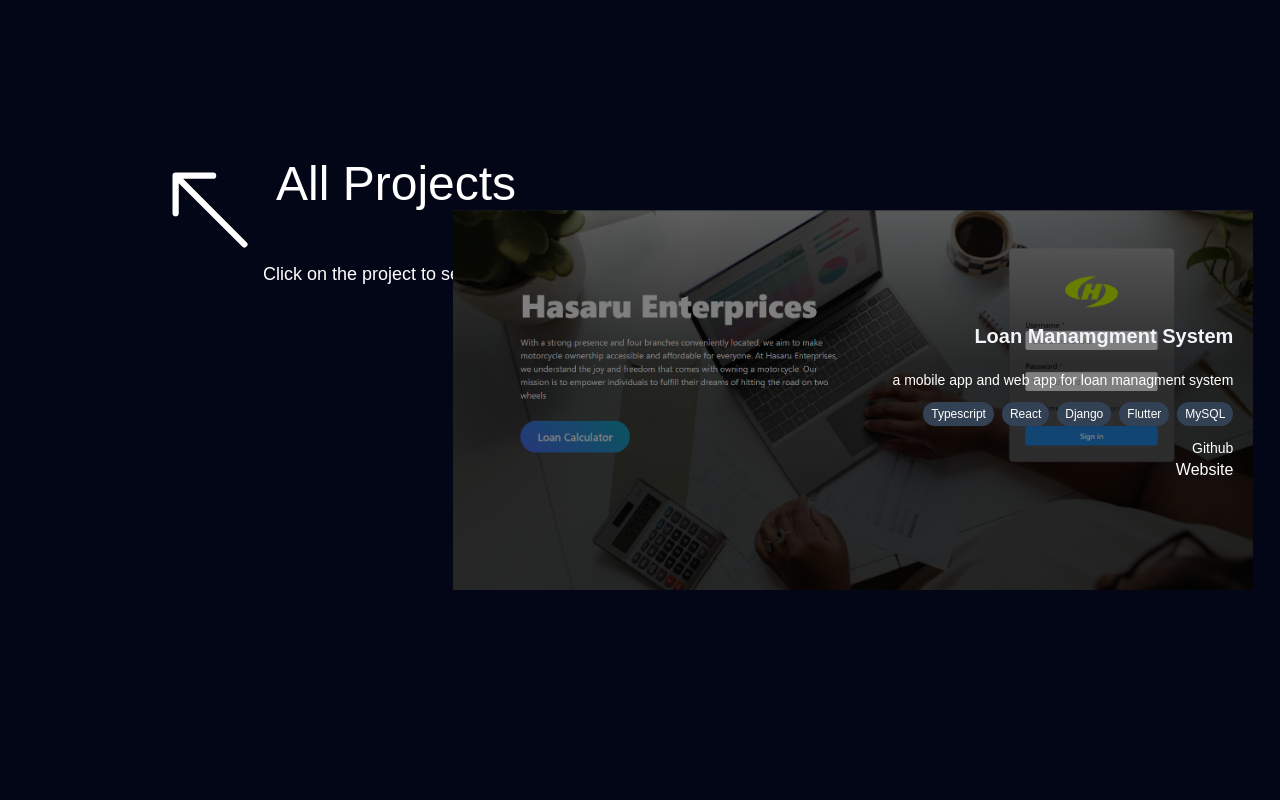
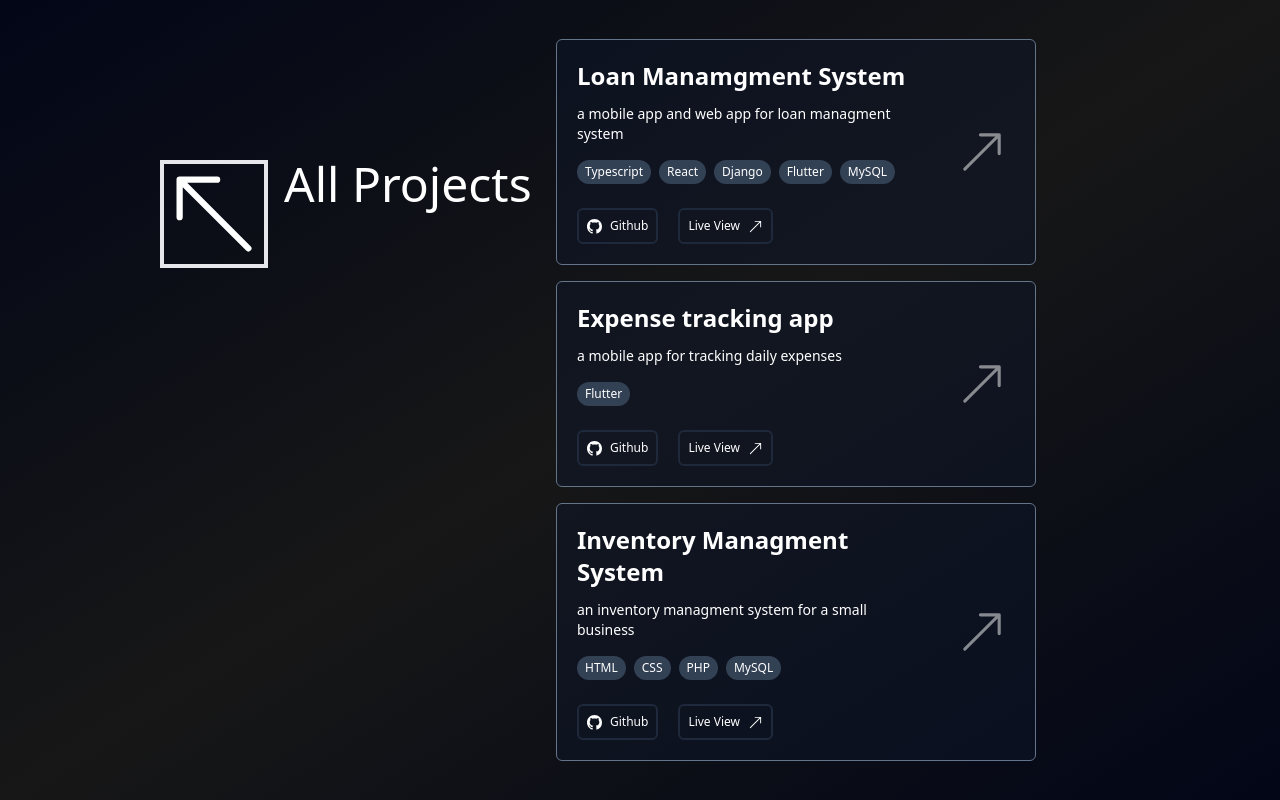
Before and after one commit to DamiduShalinda/personal-portfolio, a React (Vite) app: page /allprojects in a window 1280 px wide. Shown: the top 800 px of the page. Built offline with nearby package versions, Linux system fonts and the light colour scheme.

Commit message:
still changing allprojects page

```diff
--- a/src/AllProjetcs.tsx
+++ b/src/AllProjetcs.tsx
@@ -1,29 +1,97 @@
 import React from 'react';
 import ScrollToTopButton from './components/ScrollToTopButton';
-import VerticalSlider from './components/vertical-slider/VerticalSlider';
-import { BsArrowUpLeft } from 'react-icons/bs';
+import { BsArrowUpLeft , BsArrowUpRight , BsGithub} from 'react-icons/bs';
 import { Link } from 'react-router-dom';
+import { projectsdata } from './data';
+import { motion } from 'framer-motion';
 
 const AllProjetcs: React.FC = () => {
 
+  const variants = {
+    hidden: { opacity: 0 , scale: 0.9 },
+    visible: { opacity: 0.5 , scale: 1 },
+    hover: {
+      scale: 1.3 ,
+      opacity: 1,
+      duration: 0.5,
+    },
+    tap: { scale: 0.9 },
+  }
+
   return (
-    <div className='w-full text-white snap-y snap-mandatory'>
+    <div className='w-full text-white snap-y snap-mandatory h-screen max-h-full '>
       <ScrollToTopButton/>
-      <div className='grid md:grid-cols-3'>
       <div className='fixed pt-40 pl-40'>
             <div className='items-start justify-center flex flex-row'>
+              <motion.div
+                initial={{ opacity: 0, x: -100  , scale: 1}}
+                animate={{ opacity: 1, x: 0 }}
+                transition={{ duration: 0.5 }}
+                whileHover={{ scale: 1.1 }}
+                whileTap={{ scale: 0.9 }}
+                className='border-4 '
+              >
                 <Link to='/'>
                   <BsArrowUpLeft size={100} />
                 </Link>
+              </motion.div>
               <p className='text-5xl pl-4'>All Projects</p>
             </div>
-            <div>
-              <p className='text-lg text-right'>Click on the project to see more</p>
+          </div>
+      <div className='max-w-[1000px] mx-auto px-8 flex flex-col justify-center h-full'>
+        <div className='grid md:grid-cols-3'>
+          <div></div>
+          <div className='col-span-2 flex flex-col items-center justify-start gap-4'>
+            {projectsdata.map((project, index) => (
+                <div key={index} className='flex flex-row justify-between border w-[30rem] rounded-md border-slate-500 bg-slate-900 bg-opacity-50'>
+                  <div className='flex flex-col p-5'>
+                    <p className='text-2xl font-semibold mb-3'>{project.title}</p>
+                    <p className='text-sm font-light mb-2'>{project.description}</p>
+                    <div className='flex flex-wrap gap-2 my-2'>
+                        {project.technologies.map((technology , index) => (
+                         <div key={index} className='bg-slate-700 px-2 py-1 rounded-full text-xs'>
+                            {technology}
+                          </div>
+                           ))}
+                    </div>
+                    <div className='flex flex-row gap-5 mt-4'>
+                      <a href={project.githublink} target='_blank' rel="noreferrer">
+                        <motion.div
+                          initial={{ opacity: 1, scale: 1 }}
+                          whileHover={{ scale: 1.1 , opacity: 1}}
+                          whileTap={{ scale: 0.9 }}
+                        className="flex flex-row items-center gap-2 border-2 border-slate-800 p-2 rounded-md hover:border-slate-700">
+                          <BsGithub size={15}/>
+                          <p className='text-xs'>Github</p>
+                        </motion.div>
+                      </a>
+                      <a href={project.weblink} target='_blank' rel="noreferrer">
+                        <motion.div
+                          initial={{ opacity: 1, scale: 1 }}
+                          whileHover={{ scale: 1.1 , opacity: 1}}
+                          whileTap={{ scale: 0.9 }}
+                        className="flex flex-row items-center gap-2 border-2 border-slate-800 p-2 rounded-md hover:border-slate-700">
+                          <p className='text-xs'>Live View</p>
+                          <BsArrowUpRight size={15}/>
+                        </motion.div>
+                      </a>
                     </div>
                   </div>
-        <div></div>
-        <div className='col-span-2'>
-        <VerticalSlider/>
+                    <div className='flex flex-col justify-evenly items-center p-5'>
+                          <motion.div
+                            variants={variants}
+                            initial="hidden"
+                            animate="visible"
+                            whileHover="hover"
+                            whileTap="tap"
+                          className=' p-2'>
+                            <BsArrowUpRight size={50}/>
+                          </motion.div>
+                    </div>
+                </div>
+            ))
+              }
+          </div>
         </div>
       </div>
     </div>
--- a/src/App.tsx
+++ b/src/App.tsx
@@ -10,7 +10,7 @@
 function App() {
   return (
     <Router>
-      <div className="bg-repeat bg-center bg-slate-950 cursor-default">
+      <div className="bg-repeat bg-center bg-gradient-to-br from-slate-950 via-neutral-900 to-slate-950 cursor-default">
 
         <div className="bg-transparent">
           <Routes>
```
Lines whose indentation alone changed are shown as unchanged.
